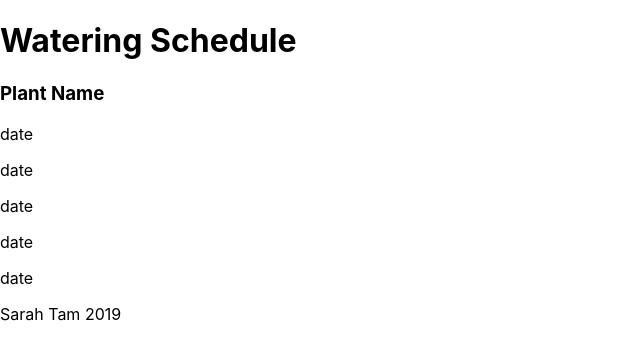
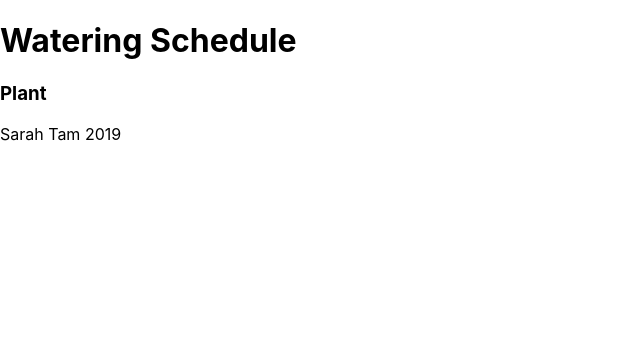
Before and after one commit to sarahtam718/tandem-challenge, a React (Create React App) app in the folder watering-scheduler/: page / in a window 1280 px wide. Shown: the top 360 px of the page, without its empty margins (0-640 px from the left). Built offline with nearby package versions, Linux system fonts and the light colour scheme.

Commit message:
manipulated plant data into an array with one object per plant that contains plant name and an array of dates to water - makes more sense

```diff
--- a/watering-scheduler/src/components/Banner.js
+++ b/watering-scheduler/src/components/Banner.js
@@ -1,4 +1,4 @@
-import React, { Component } from 'react';
+import React from 'react';
 
 const Banner = () => {
   return <h1>Watering Schedule</h1>;
--- a/watering-scheduler/src/components/Footer.js
+++ b/watering-scheduler/src/components/Footer.js
@@ -1,4 +1,4 @@
-import React, { Component } from 'react';
+import React from 'react';
 
 const Footer = () => {
   return <div>Sarah Tam 2019</div>;
--- a/watering-scheduler/src/components/PlantCard.js
+++ b/watering-scheduler/src/components/PlantCard.js
@@ -1,14 +1,10 @@
 import React from 'react';
 
-const PlantCard = () => {
+const PlantCard = props => {
   return (
     <div>
-      <h3>Plant Name</h3>
-      <p>date</p>
-      <p>date</p>
-      <p>date</p>
-      <p>date</p>
-      <p>date</p>
+      <h3>{props.obj.name}</h3>
+      <p>map over dates</p>
     </div>
   );
 };
--- a/watering-scheduler/src/components/PlantMath.js
+++ b/watering-scheduler/src/components/PlantMath.js
@@ -1,12 +1,12 @@
 import React, { Component } from 'react';
 import plantData from './plantData.json';
-//import Moment from 'react-moment';
 import moment from 'moment';
-import PlantCard from './PlantCard';
+// import PlantCard from './PlantCard';
 
+// <future dev> the start date could definitely be dynamically pulled from a form
+const startDate = '2019-12-16 09';
 // Empty global array to fill with dates to water each plant
-const startDate = '2019-12-16 09';
-let dateArr = [];
+let plantArr = [];
 
 export default class PlantMath extends Component {
   componentDidMount = () => {
@@ -14,12 +14,12 @@ export default class PlantMath extends Component {
     this.wateringFrequency();
 
     // trying to group by date (more user-friendly)
-    for (let k = 0; k < dateArr.length; k++) {
-      const element = dateArr[k].dateToWater;
-      // I want to group plants based on date, so may need some kind of comparison...
-      // if date1 = date2, then push plant name into date 1?
-      // console.log(element);
-    }
+    // for (let k = 0; k < plantArr.length; k++) {
+    //   const element = plantArr[k].dateToWater;
+    // I want to group plants based on date, so may need some kind of comparison...
+    // if date1 = date2, then push plant name into date 1?
+    // console.log(element);
+    // }
   };
 
   // for each plant, how many times will a Tandelorian have to water during the 12 weeks?
@@ -36,6 +36,7 @@ export default class PlantMath extends Component {
       //console.log(name, waterFreq);
       // take the total number of days to water and divide by the frequency
       let numOfWaterings = numOfDays / waterFreq;
+      let datesArr = [];
 
       // for each opportunity to water...
       for (let j = 0; j <= numOfWaterings; j++) {
@@ -45,28 +46,39 @@ export default class PlantMath extends Component {
         let dateToWater = moment(startDate)
           .add(`${wateringsNum}`, 'days')
           .format('dddd, MMMM Do YYYY');
+        // console.log(name, dateToWater);
+        datesArr.push(dateToWater);
+        // console.log(datesArr);
+        // I want the date array to look like let plantArr = [{ name: name, dates: [] }, { name: name, dates: []}];
 
+        // plantArr.push({ name: name, dateToWater: newDate });
         // we have start & end date, but what about weekends?
-        if (dateToWater.includes('Saturday')) {
-          let newDate = moment(startDate)
-            .add(`${wateringsNum - 1}`, 'days')
-            .format('dddd, MMMM Do YYYY');
-          dateArr.push({ name: name, dateToWater: newDate });
-        } else if (dateToWater.includes('Sunday')) {
-          let newDate = moment(startDate)
-            .add(`${wateringsNum + 1}`, 'days')
-            .format('dddd, MMMM Do YYYY');
-          dateArr.push({ name: name, dateToWater: newDate });
-        } else {
-          dateArr.push({ name: name, dateToWater: dateToWater });
-        }
+        // if (dateToWater.includes('Saturday')) {
+        //   let newDate = moment(startDate)
+        //     .add(`${wateringsNum - 1}`, 'days')
+        //     .format('dddd, MMMM Do YYYY');
+        //   plantArr.push({ name: name, dateToWater: newDate });
+        // } else if (dateToWater.includes('Sunday')) {
+        //   let newDate = moment(startDate)
+        //     .add(`${wateringsNum + 1}`, 'days')
+        //     .format('dddd, MMMM Do YYYY');
+        //   plantArr.push({ name: name, dateToWater: newDate });
+        // } else {
+        //   plantArr.push({ name: name, dateToWater: dateToWater });
+        // }
         // console.log('watering in calendar days??!!!', dateToWater);
       }
+      // console.log(datesArr);
+      plantArr.push({ name: name, dates: [datesArr] });
     }
-    //console.log('dateArray', dateArr);
+    console.log('plantArray', plantArr);
   };
 
   render() {
-    return <PlantCard />;
+    return (
+      <div className='card-container'>
+        <h3>Plant</h3>
+      </div>
+    );
   }
 }
```
Also changed, not shown: 1 other file (tests, documents, lock files or other folders).
